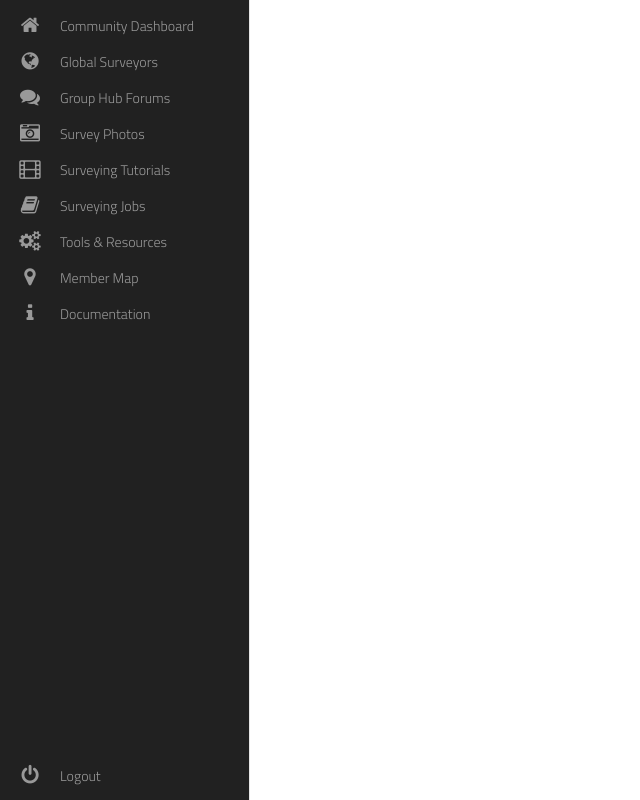
After one commit to fcorguez92/PacificBank, a PHP site: page /view/blocks/welcome_user.php in a window 1280 px wide. The commit adds this page. Shown: the whole page, without its empty margins (0-640 px from the left). Run offline with PHP 8.4, Linux system fonts and the light colour scheme; some libraries are stand-ins or nearby versions; some web fonts are replaced.

Commit message:
Bifurcación login admin/user

```diff
--- a/view/blocks/register.php
+++ b/view/blocks/register.php
@@ -1,4 +1,5 @@
 <?php
+include_once("../../model/conexion.php");
 include_once("../../controller/register.php");
 ?>
 
--- /dev/null
+++ b/view/blocks/welcome_user.php
@@ -0,0 +1,126 @@
+<!doctype html>
+<html lang="en">
+
+<head>
+  <title>Bienvenido Admin/PacificBank</title>
+
+  <meta charset="utf-8">
+  <meta name="viewport" content="width=device-width, initial-scale=1, shrink-to-fit=no">
+  <link href="../styles/sidebar.css" rel="stylesheet">
+  <link href="https://cdn.jsdelivr.net/npm/bootstrap@5.3.2/dist/css/bootstrap.min.css" rel="stylesheet"
+    integrity="sha384-T3c6CoIi6uLrA9TneNEoa7RxnatzjcDSCmG1MXxSR1GAsXEV/Dwwykc2MPK8M2HN" crossorigin="anonymous">
+
+</head>
+
+<body>
+<div class="area"></div><nav class="main-menu">
+            <ul>
+                <li>
+                    <a href="https://jbfarrow.com">
+                        <i class="fa fa-home fa-2x"></i>
+                        <span class="nav-text">
+                           Community Dashboard
+                        </span>
+                    </a>
+
+                </li>
+                <li class="has-subnav">
+                    <a href="#">
+                        <i class="fa fa-globe fa-2x"></i>
+                        <span class="nav-text">
+                            Global Surveyors
+                        </span>
+                    </a>
+
+                </li>
+                <li class="has-subnav">
+                    <a href="#">
+                       <i class="fa fa-comments fa-2x"></i>
+                        <span class="nav-text">
+                            Group Hub Forums
+                        </span>
+                    </a>
+
+                </li>
+                <li class="has-subnav">
+                    <a href="#">
+                       <i class="fa fa-camera-retro fa-2x"></i>
+                        <span class="nav-text">
+                            Survey Photos
+                        </span>
+                    </a>
+
+                </li>
+                <li>
+                    <a href="#">
+                        <i class="fa fa-film fa-2x"></i>
+                        <span class="nav-text">
+                            Surveying Tutorials
+                        </span>
+                    </a>
+                </li>
+                <li>
+                    <a href="#">
+                        <i class="fa fa-book fa-2x"></i>
+                        <span class="nav-text">
+                           Surveying Jobs
+                        </span>
+                    </a>
+                </li>
+                <li>
+                   <a href="#">
+                       <i class="fa fa-cogs fa-2x"></i>
+                        <span class="nav-text">
+                            Tools & Resources
+                        </span>
+                    </a>
+                </li>
+                <li>
+                   <a href="#">
+                        <i class="fa fa-map-marker fa-2x"></i>
+                        <span class="nav-text">
+                            Member Map
+                        </span>
+                    </a>
+                </li>
+                <li>
+                    <a href="#">
+                       <i class="fa fa-info fa-2x"></i>
+                        <span class="nav-text">
+                            Documentation
+                        </span>
+                    </a>
+                </li>
+            </ul>
+
+            <ul class="logout">
+                <li>
+                   <a href="../../index.php">
+                         <i class="fa fa-power-off fa-2x"></i>
+                        <span class="nav-text">
+                            Logout
+                        </span>
+                    </a>
+                </li>
+            </ul>
+        </nav>
+  <header>
+
+  </header>
+  <main>
+
+  </main>
+  <footer>
+
+  </footer>
+
+  <script src="https://cdn.jsdelivr.net/npm/@popperjs/core@2.11.8/dist/umd/popper.min.js"
+    integrity="sha384-I7E8VVD/ismYTF4hNIPjVp/Zjvgyol6VFvRkX/vR+Vc4jQkC+hVqc2pM8ODewa9r" crossorigin="anonymous">
+  </script>
+
+  <script src="https://cdn.jsdelivr.net/npm/bootstrap@5.3.2/dist/js/bootstrap.min.js"
+    integrity="sha384-BBtl+eGJRgqQAUMxJ7pMwbEyER4l1g+O15P+16Ep7Q9Q+zqX6gSbd85u4mG4QzX+" crossorigin="anonymous">
+  </script>
+</body>
+
+</html>
```
Also changed, not shown: controller/login.php (+13 -4 lines), controller/register.php (+3 -4 lines), schema/PacificBank.sql (+40 -37 lines), view/blocks/welcome_admin.php (renamed from view/blocks/welcome.php).
